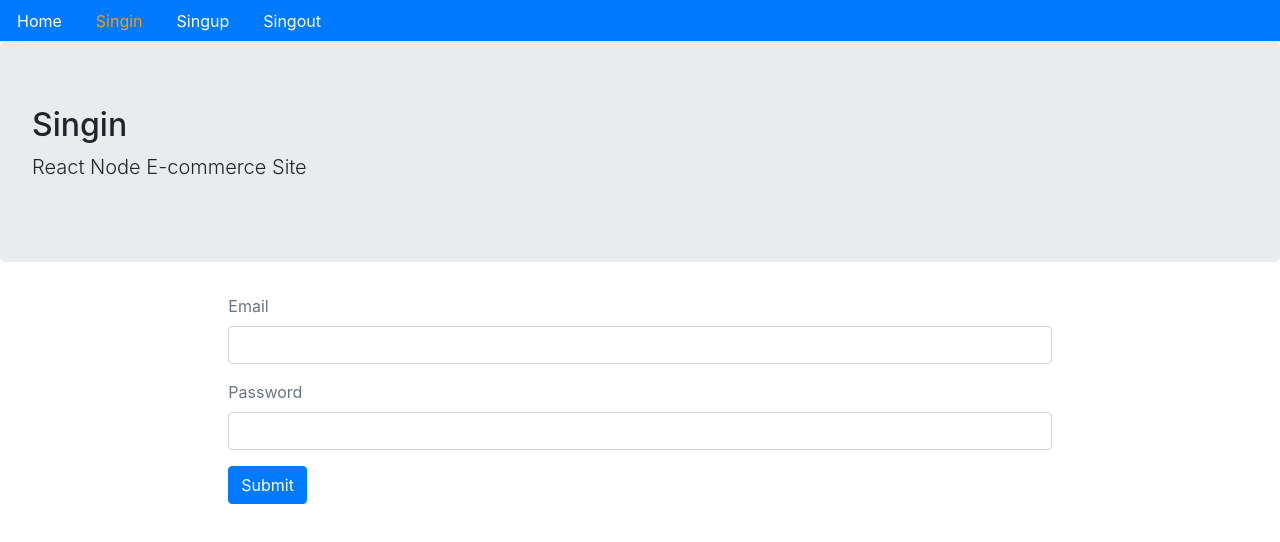
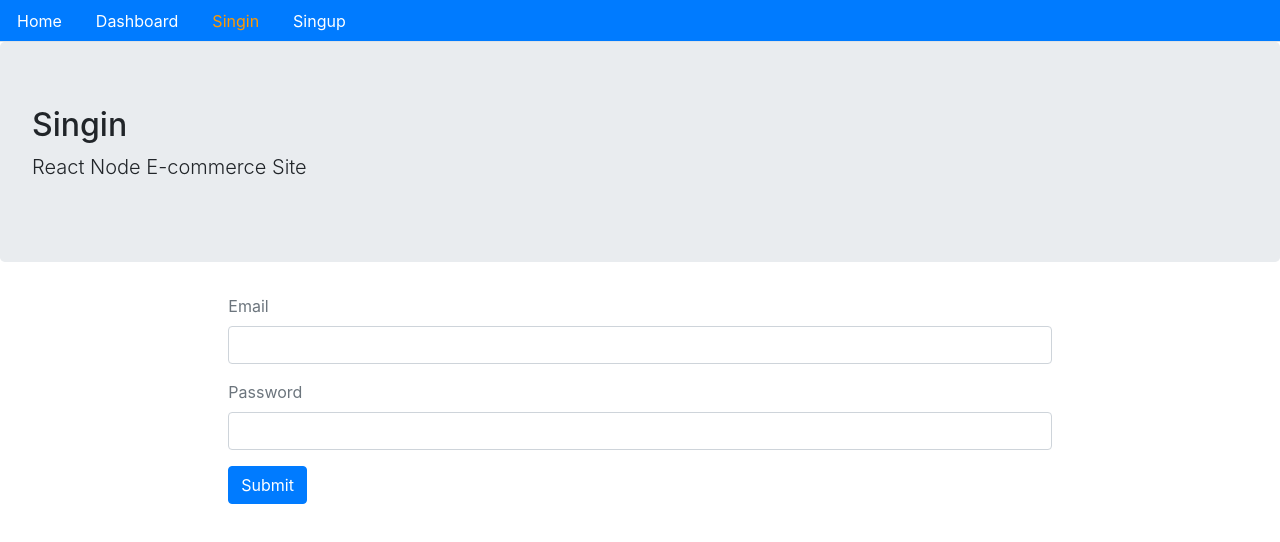
Before and after one commit to johny4437/mern-stack-ecom, a React (Create React App) app in the folder frontend/: page /singin in a window 1280 px wide. Shown: the top 542 px of the page. Built offline with nearby package versions, Linux system fonts and the light colour scheme; no server answers.

Commit message:
FrontEnd Implementation

```diff
--- a/frontend/src/Routes.js
+++ b/frontend/src/Routes.js
@@ -3,7 +3,8 @@ import {BrowserRouter, Switch, Route} from 'react-router-dom';
 import Singup from './user/Singup';
 import Singin from './user/Singin';
 import Home from './core/Home';
-
+import PrivateRouter from './auth/PrivateRouter'
+import Dashboard from './user/UserDashboard';
 
 
  function Routes() {
@@ -13,6 +14,7 @@ import Home from './core/Home';
                 <Route path="/" exact component={Home}/>
                 <Route path="/singin" exact component={Singin}/>
                 <Route path="/singup"   exact component={Singup}/>
+                <PrivateRouter path="/user/dashboard" exact component={Dashboard}/>
             </Switch>
         </BrowserRouter>
     )
--- /dev/null
+++ b/frontend/src/auth/PrivateRouter.js
@@ -0,0 +1,15 @@
+import React,{Component} from 'react';
+import {Route, Redirect} from 'react-router-dom';
+import {isAuthenticated} from './index'
+
+function PrivateRouter({component:Component, ...rest}) {
+    return (
+        <Route {...rest}  render={props => isAuthenticated() ? (
+            <Component {...props}/>
+        ) : (
+            <Redirect to={{pathname:'/singin', state:{from:props.location}}}/>
+        )
+        } />
+    )
+}
+export default  PrivateRouter;
--- a/frontend/src/auth/index.js
+++ b/frontend/src/auth/index.js
@@ -52,3 +52,13 @@ import {API} from '../Config';
                 )
         }
  }
+ export const  isAuthenticated = () =>{
+     if( typeof window == 'undefined'){
+         return false;
+     }
+     if(localStorage.getItem('jwt')){
+         return JSON.parse(localStorage.getItem('jwt'))
+     }else{
+         return false;
+     }
+ }
--- a/frontend/src/core/Menu.js
+++ b/frontend/src/core/Menu.js
@@ -1,6 +1,6 @@
 import React from 'react';
  import {Link, withRouter} from 'react-router-dom';
-import {singout} from  '../auth';
+import {singout, isAuthenticated} from  '../auth';
 
 
  const isActive = (history, path)=>{
@@ -18,12 +18,22 @@ function Menu({history}) {
                 <Link className="nav-link"  style={isActive(history, "/")} to="/">Home</Link>
             </li>
             <li className="nav-item">
+                <Link className="nav-link" style={isActive(history, "/user/dashboard")} to="/dashboard" >Dashboard</Link>
+            </li>
+            {!isAuthenticated() && (
+                <>
+                 <li className="nav-item">
                 <Link className="nav-link" style={isActive(history, "/singin")} to="/singin" >Singin</Link>
-            </li>
-            <li className="nav-item">
+                </li>
+                <li className="nav-item">
                 <Link className="nav-link" style={isActive(history, "/singup")} to="/singup" >Singup</Link>
-            </li>
-            <li className="nav-item">
+                </li>
+
+                </>
+
+            )}
+            {isAuthenticated() && (
+                <li className="nav-item">
                 <span className="nav-link"
                  style={{cursor:'pointer', color:'#ffffff'}}
                  onClick={()=> singout(()=>{
@@ -34,6 +44,7 @@ function Menu({history}) {
                 </span>
             </li>
 
+            )}
 
         </ul>
     )
--- a/frontend/src/user/Singin.js
+++ b/frontend/src/user/Singin.js
@@ -1,6 +1,6 @@
 import React,{useState} from 'react';
 import Layout from '../core/Layout';
-import {singin, authenticate} from   '../auth';
+import {singin, authenticate, isAuthenticated } from   '../auth';
 import { Redirect } from 'react-router-dom';
 
 
@@ -14,7 +14,10 @@ import { Redirect } from 'react-router-dom';
         redirectToReferrer: false
     });
 
+
     const { email, password, loading, error, redirectToReferrer} = values;
+
+    const { user } = isAuthenticated();
 
     const handleChange = name => event =>{
         setValues({...values, error:false, [name]:event.target.value });
@@ -82,7 +85,11 @@ import { Redirect } from 'react-router-dom';
 
     const redirectUser = () =>{
         if(redirectToReferrer){
-            return <Redirect to="/" />
+            if(user && user.role == 1){
+                return <Redirect to="/admin/dashboard" />
+            }else{
+                return <Redirect to="/user/dashboard" />
+            }
         }
     }
 
--- /dev/null
+++ b/frontend/src/user/UserDashboard.js
@@ -0,0 +1,31 @@
+import React from 'react'
+import Layout from '../core/Layout';
+import {isAuthenticated} from '../auth/index'
+
+function UserDashboard () {
+
+    const { user:{_id, name, email, role}} = isAuthenticated();
+
+
+    return (
+        <Layout title="Dashboard" description="User Dashboard" className="container">
+            <div className="card mb-5">
+                <h3 className="card-header">User Information</h3>
+                <ul className="list-group">
+                    <li className="list-group-item">Name: {name}</li>
+                    <li className="list-group-item">Email: {email}</li>
+                    <li className="list-group-item">{role === 1 ? "Admin" : "Register User"}</li>
+                </ul>
+            </div>
+            <div className="card mb-5">
+                <h3 className="card-header">Purchase History</h3>
+                <ul className="list-group">
+                    <li className="list-group-item"></li>
+
+                </ul>
+            </div>
+        </Layout>
+    )
+}
+
+export default UserDashboard;
```
